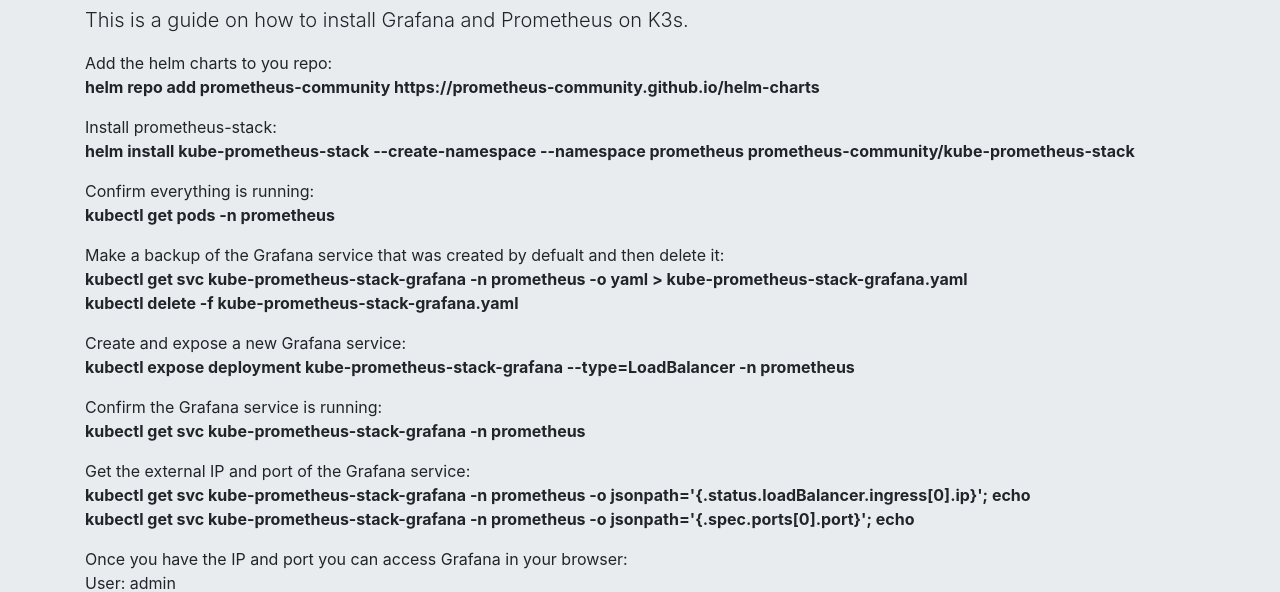
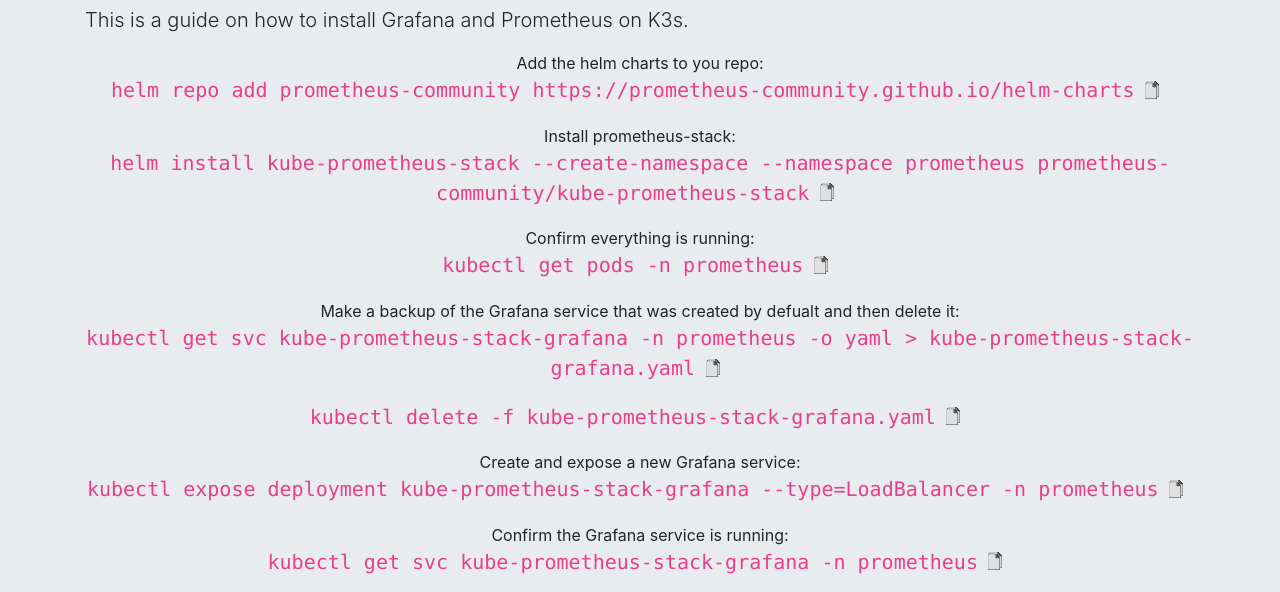
Before and after one commit to MariusCloete/mariuscloete.github.io, a plain HTML site: page blog/2024-10-24-grafana-prometheus-k3s.html in a window 1280 px wide. Shown: the part 171-763 px from the top of the page. Drawn offline with nearby package versions, Linux system fonts and the light colour scheme; files whose address does not match are found by name.

Commit message:
Refactor script paths in blog HTML files

```diff
--- a/blog/2024-09-09-unraid-private-registry.html
+++ b/blog/2024-09-09-unraid-private-registry.html
@@ -12,7 +12,7 @@
     <link href="../assets/css/bootstrap.min.css" rel="stylesheet">
     <!-- Custom styles for this template -->
     <link href="../assets/css/main.css" rel="stylesheet">
-    <script src="main.js"></script>
+    <script src="../assets/js/main.js"></script>
   </head>
 
   <body>
@@ -87,43 +87,43 @@
         <p>
           <div class="code-container">
             <code id="code-block">cd  /mnt/user/appdata/registry</code>
-            <button class="copy-btn" onclick="copyCode('code-block')">Copy</button>
+            <img onclick="copyCode('code-block')" src="../assets/icons/copy.gif"/>
           </div>
         </p>
         <p>
           <div class="code-container">
             <code id="code-block">mkdir auth</code>
-            <button class="copy-btn" onclick="copyCode('code-block')">Copy</button>
+            <img onclick="copyCode('code-block')" src="../assets/icons/copy.gif"/>
           </div>
         </p>
         <p>
           <div class="code-container">
             <code id="code-block">mkdir certs</code>
-            <button class="copy-btn" onclick="copyCode('code-block')">Copy</button>
+            <img onclick="copyCode('code-block')" src="../assets/icons/copy.gif"/>
           </div>
         </p>
         <p>
           <div class="code-container">
             <code id="code-block">docker run --entrypoint htpasswd httpd:2 -Bbn [user_name] [password] > auth/htpasswd</code>
-            <button class="copy-btn" onclick="copyCode('code-block')">Copy</button>
+            <img onclick="copyCode('code-block')" src="../assets/icons/copy.gif"/>
           </div>
         </p>
         <p>
           <div class="code-container">
             <code id="code-block">sudo apt-get update</code>
-            <button class="copy-btn" onclick="copyCode('code-block')">Copy</button>
+            <img onclick="copyCode('code-block')" src="../assets/icons/copy.gif"/>
           </div>
         </p>
         <p>
           <div class="code-container">
             <code id="code-block">sudo apt-get install openssl</code>
-            <button class="copy-btn" onclick="copyCode('code-block')">Copy</button>
+            <img onclick="copyCode('code-block')" src="../assets/icons/copy.gif"/>
           </div>
         </p>
         <p>
           <div class="code-container">
             <code id="code-block">openssl genrsa -out private.key 2048</code>
-            <button class="copy-btn" onclick="copyCode('code-block')">Copy</button>
+            <img onclick="copyCode('code-block')" src="../assets/icons/copy.gif"/>
           </div>
         </p>
         <p>
@@ -152,13 +152,13 @@
               [ alt_names ]<br/>
               IP.1                = enter your domain or host ip name here<br/>
               DNS.1               = tower" > openssl.cnf</code>
-            <button class="copy-btn" onclick="copyCode('code-block')">Copy</button>
+            <img onclick="copyCode('code-block')" src="../assets/icons/copy.gif"/>
           </div>
         </p>
         <p>
           <div class="code-container">
             <code id="code-block">openssl req -x509 -new -key private.key -out certificate.crt -days 365 -config openssl.cnf</code>
-            <button class="copy-btn" onclick="copyCode('code-block')">Copy</button>
+            <img onclick="copyCode('code-block')" src="../assets/icons/copy.gif"/>
           </div>
         </p>
         <p>
@@ -173,13 +173,13 @@
         <p>
           <div class="code-container">
             <code id="code-block">cp certificate.crt /mnt/user/appdata/registry/certs</code>
-            <button class="copy-btn" onclick="copyCode('code-block')">Copy</button>
+            <img onclick="copyCode('code-block')" src="../assets/icons/copy.gif"/>
           </div>
         </p>
         <p>
           <div class="code-container">
             <code id="code-block">cp private.key /mnt/user/appdata/registry/certs</code>
-            <button class="copy-btn" onclick="copyCode('code-block')">Copy</button>
+            <img onclick="copyCode('code-block')" src="../assets/icons/copy.gif"/>
           </div>
         </p>
 
@@ -190,13 +190,13 @@
             If you are connecting from a remote machine you will need to add the certificate to your trusted certificates.<br/>
             <div class="code-container">
               <code id="code-block">scp certificate.crt remoteuser@remotehost:/etc/docker/certs.d/[docker-registry-ip]:5000/ca.crt</code>
-              <button class="copy-btn" onclick="copyCode('code-block')">Copy</button>
+              <img onclick="copyCode('code-block')" src="../assets/icons/copy.gif"/>
             </div>
         </p>
         <p>
           <div class="code-container">
             <code id="code-block">sudo systemctl restart docker</code>
-            <button class="copy-btn" onclick="copyCode('code-block')">Copy</button>
+            <img onclick="copyCode('code-block')" src="../assets/icons/copy.gif"/>
           </div>
         </p>
         <p>
@@ -208,25 +208,25 @@
         <p>
           <div class="code-container">
             <code id="code-block">docker login [docker-registry-ip]:5000</code>
-            <button class="copy-btn" onclick="copyCode('code-block')">Copy</button>
+            <img onclick="copyCode('code-block')" src="../assets/icons/copy.gif"/>
           </div>
         </p>
         <p>
           <div class="code-container">
             <code id="code-block">docker tag  SOURCE_IMAGE[:TAG] [docker-registry-ip]:5000/[image-name]</code>
-            <button class="copy-btn" onclick="copyCode('code-block')">Copy</button>
+            <img onclick="copyCode('code-block')" src="../assets/icons/copy.gif"/>
           </div>
         </p>
         <p>
           <div class="code-container">
             <code id="code-block">docker push [docker-registry-ip]:5000/[image-name]</code>
-            <button class="copy-btn" onclick="copyCode('code-block')">Copy</button>
+            <img onclick="copyCode('code-block')" src="../assets/icons/copy.gif"/>
           </div>
         </p>
         <p>
           <div class="code-container">
             <code id="code-block">curl -X GET https://[docker-registry-ip]:5000/v2/_catalog</code>
-            <button class="copy-btn" onclick="copyCode('code-block')">Copy</button>
+            <img onclick="copyCode('code-block')" src="../assets/icons/copy.gif"/>
           </div>
         </p>
       </div>
--- a/blog/2024-10-24-grafana-prometheus-k3s.html
+++ b/blog/2024-10-24-grafana-prometheus-k3s.html
@@ -12,7 +12,7 @@
     <link href="../assets/css/bootstrap.min.css" rel="stylesheet">
     <!-- Custom styles for this template -->
     <link href="../assets/css/main.css" rel="stylesheet">
-    <script src="main.js"></script>
+    <script src="../assets/js/main.js"></script>
   </head>
 
   <body>
@@ -48,44 +48,67 @@
         <p class="lead text-left">
           This is a guide on how to install Grafana and Prometheus on K3s.
         </p>
+
         <p>
-          Add the helm charts to you repo: <br/>
-          <strong>helm repo add prometheus-community https://prometheus-community.github.io/helm-charts</strong>
+          <div class="code-container">
+            Add the helm charts to you repo: <br/>
+            <code id="code-block">helm repo add prometheus-community https://prometheus-community.github.io/helm-charts</code>
+            <img onclick="copyCode('code-block')" src="../assets/icons/copy.gif"/>
+          </div>
         </p>
         <p>
+          <div class="code-container">
             Install prometheus-stack:<br/>
-            <strong>helm install kube-prometheus-stack --create-namespace --namespace prometheus prometheus-community/kube-prometheus-stack</strong>
-        </p>
-
-        <p>
-            Confirm everything is running:<br/>
-            <strong>kubectl get pods -n prometheus</strong>
+            <code id="code-block">helm install kube-prometheus-stack --create-namespace --namespace prometheus prometheus-community/kube-prometheus-stack</code>
+            <img onclick="copyCode('code-block')" src="../assets/icons/copy.gif"/>
+          </div>
         </p>
         <p>
-            Make a backup of the Grafana service that was created by defualt and then delete it:<br/>
-            <strong>
-                kubectl get svc kube-prometheus-stack-grafana -n prometheus -o yaml > kube-prometheus-stack-grafana.yaml<br/>
-                kubectl delete -f  kube-prometheus-stack-grafana.yaml
-            </strong>
+          <div class="code-container">
+            Confirm everything is running:<br/>
+            <code id="code-block">kubectl get pods -n prometheus</code>
+            <img onclick="copyCode('code-block')" src="../assets/icons/copy.gif"/>
+          </div>
         </p>
         <p>
-            Create and expose a new Grafana service:<br/>
-            <strong>
-                kubectl expose deployment kube-prometheus-stack-grafana --type=LoadBalancer -n prometheus
-            </strong>
+          <div class="code-container">
+            Make a backup of the Grafana service that was created by defualt and then delete it:<br/>
+            <code id="code-block">kubectl get svc kube-prometheus-stack-grafana -n prometheus -o yaml > kube-prometheus-stack-grafana.yaml</code>
+            <img onclick="copyCode('code-block')" src="../assets/icons/copy.gif"/>
+          </div>
         </p>
         <p>
-            Confirm the Grafana service is running:<br/>
-            <strong>
-                kubectl get svc kube-prometheus-stack-grafana -n prometheus
-            </strong>
+          <div class="code-container">
+            <code id="code-block">kubectl delete -f  kube-prometheus-stack-grafana.yaml</code>
+            <img onclick="copyCode('code-block')" src="../assets/icons/copy.gif"/>
+          </div>
         </p>
         <p>
+          <div class="code-container">
+            Create and expose a new Grafana service:<br/>
+            <code id="code-block">kubectl expose deployment kube-prometheus-stack-grafana --type=LoadBalancer -n prometheus</code>
+            <img onclick="copyCode('code-block')" src="../assets/icons/copy.gif"/>
+          </div>
+        </p>
+        <p>
+          <div class="code-container">
+            Confirm the Grafana service is running:<br/>
+            <code id="code-block">kubectl get svc kube-prometheus-stack-grafana -n prometheus</code>
+            <img onclick="copyCode('code-block')" src="../assets/icons/copy.gif"/>
+          </div>
+        </p>
+        <p>
+          <div class="code-container">
             Get the external IP and port of the Grafana service:<br/>
-            <strong>
-                kubectl get svc kube-prometheus-stack-grafana -n prometheus -o jsonpath='{.status.loadBalancer.ingress[0].ip}'; echo<br/>
-                kubectl get svc kube-prometheus-stack-grafana -n prometheus -o jsonpath='{.spec.ports[0].port}'; echo <br/>
-            </strong>
+            <code id="code-block">kubectl get svc kube-prometheus-stack-grafana -n prometheus -o jsonpath='{.status.loadBalancer.ingress[0].ip}'; echo</code>
+            <img onclick="copyCode('code-block')" src="../assets/icons/copy.gif"/>
+          </div>
+        </p>
+        <p>
+          <div class="code-container">
+            <code id="code-block">kubectl get svc kube-prometheus-stack-grafana -n prometheus -o jsonpath='{.spec.ports[0].port}'; echo</code>
+            <img onclick="copyCode('code-block')" src="../assets/icons/copy.gif"/>
+          </div>
         </p>
         <p>
             Once you have the IP and port you can access Grafana in your browser:<br/>
```
Also changed, not shown: blog/2024-08-31-k3s-install-on-rock64.html (+5 -5 lines), blog/2024-10-24-k3s-helm.html (+3 -3 lines).
